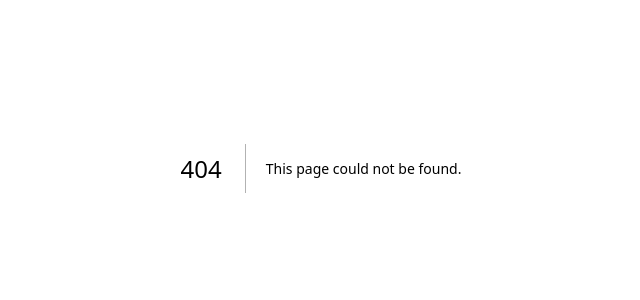
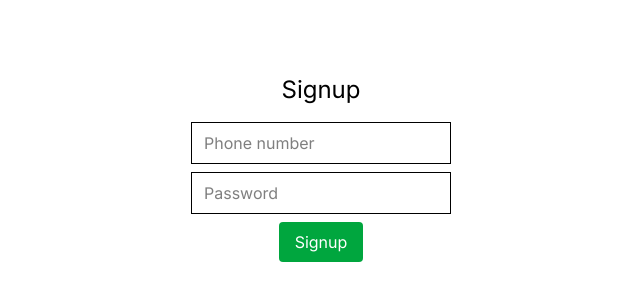
Before and after one commit to Abhinav2005-hub/paytm, a Next.js app in the folder apps/user-app/: page /signup in a window 1280 px wide. Before the commit this address had no page. Shown: the part 232-532 px from the top of the page, without its empty margins (319-959 px from the left). Built offline with nearby package versions, Linux system fonts and the light colour scheme.

Commit message:
add signin and signup

```diff
--- /dev/null
+++ b/apps/user-app/app/signin/page.tsx
@@ -0,0 +1,46 @@
+"use client";
+
+import { signIn } from "next-auth/react";
+import { useState } from "react";
+
+export default function SigninPage() {
+  const [phone, setPhone] = useState("");
+  const [password, setPassword] = useState("");
+
+  async function handleLogin() {
+    await signIn("credentials", {
+      phone,
+      password,
+      redirect: true,
+      callbackUrl: "/",
+    });
+  }
+
+  return (
+    <div className="flex flex-col items-center justify-center h-screen">
+      <h1 className="text-2xl mb-4">Login</h1>
+
+      <input
+        className="border px-3 py-2 mb-2"
+        placeholder="Phone number"
+        value={phone}
+        onChange={(e) => setPhone(e.target.value)}
+      />
+
+      <input
+        className="border px-3 py-2 mb-2"
+        placeholder="Password"
+        type="password"
+        value={password}
+        onChange={(e) => setPassword(e.target.value)}
+      />
+
+      <button
+        className="bg-blue-600 text-white px-4 py-2 rounded"
+        onClick={handleLogin}
+      >
+        Login
+      </button>
+    </div>
+  );
+}
--- /dev/null
+++ b/apps/user-app/app/signup/page.tsx
@@ -0,0 +1,47 @@
+"use client";
+
+import { useState } from "react";
+
+export default function SignupPage() {
+  const [phone, setPhone] = useState("");
+  const [password, setPassword] = useState("");
+
+  async function handleSignup() {
+    const res = await fetch("/api/signup", {
+      method: "POST",
+      headers: { "Content-Type": "application/json" },
+      body: JSON.stringify({ phone, password }),
+    });
+
+    const data = await res.json();
+    alert(data.message);
+  }
+
+  return (
+    <div className="flex flex-col items-center justify-center h-screen">
+      <h1 className="text-2xl mb-4">Signup</h1>
+
+      <input
+        className="border px-3 py-2 mb-2"
+        placeholder="Phone number"
+        value={phone}
+        onChange={(e) => setPhone(e.target.value)}
+      />
+
+      <input
+        className="border px-3 py-2 mb-2"
+        placeholder="Password"
+        type="password"
+        value={password}
+        onChange={(e) => setPassword(e.target.value)}
+      />
+
+      <button
+        className="bg-green-600 text-white px-4 py-2 rounded"
+        onClick={handleSignup}
+      >
+        Signup
+      </button>
+    </div>
+  );
+}
```
